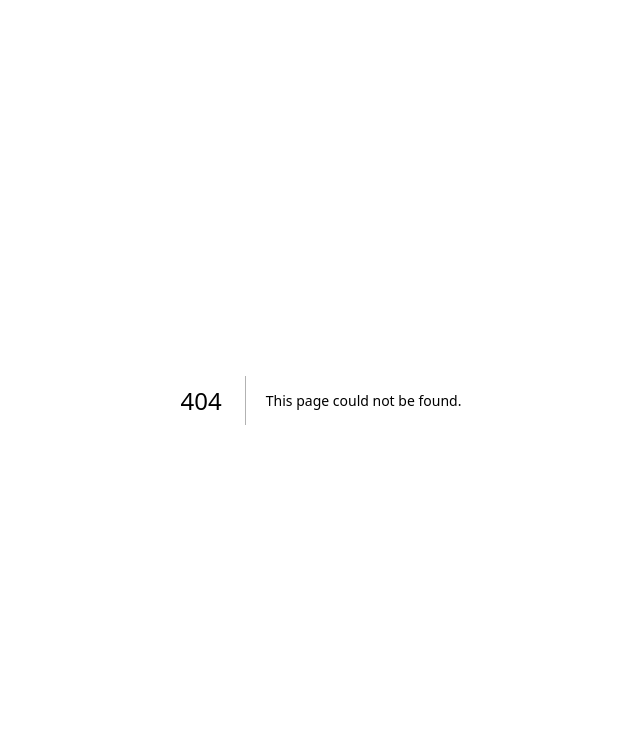
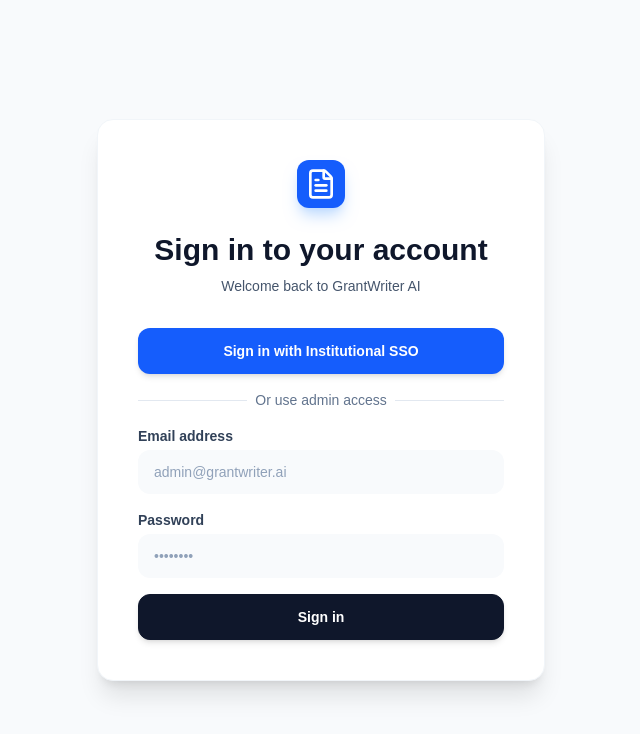
Before and after one commit to Jousserwa/grantwriter-ai, a Next.js app: page /auth/signin in a window 1280 px wide. Before the commit this address had no page. Shown: the top 734 px of the page, without its empty margins (319-959 px from the left). Built offline with nearby package versions, Linux system fonts and the light colour scheme; no server answers.

Commit message:
feat: implement and enable custom sign-in page at /auth/signin

```diff
--- /dev/null
+++ b/src/app/auth/signin/page.tsx
@@ -0,0 +1,87 @@
+import { signIn } from "@/auth";
+import { FileText } from "lucide-react";
+
+export default function SignInPage() {
+  return (
+    <div className="flex min-h-screen items-center justify-center bg-slate-50 px-4 py-12 sm:px-6 lg:px-8">
+      <div className="w-full max-w-md space-y-8 rounded-2xl bg-white p-10 shadow-xl border border-slate-100">
+        <div className="text-center">
+          <div className="mx-auto flex h-12 w-12 items-center justify-center rounded-xl bg-blue-600 shadow-lg shadow-blue-200">
+            <FileText className="h-8 w-8 text-white" />
+          </div>
+          <h2 className="mt-6 text-3xl font-extrabold text-slate-900">Sign in to your account</h2>
+          <p className="mt-2 text-sm text-slate-600">
+            Welcome back to GrantWriter AI
+          </p>
+        </div>
+
+        <div className="mt-8 space-y-4">
+          <form
+            action={async () => {
+              "use server";
+              await signIn("institutional-sso", { redirectTo: "/dashboard" });
+            }}
+          >
+            <button
+              type="submit"
+              className="group relative flex w-full justify-center rounded-xl border border-transparent bg-blue-600 py-3 px-4 text-sm font-bold text-white hover:bg-blue-700 focus:outline-none focus:ring-2 focus:ring-blue-500 focus:ring-offset-2 transition-all shadow-md active:scale-[0.98]"
+            >
+              Sign in with Institutional SSO
+            </button>
+          </form>
+
+          <div className="relative">
+            <div className="absolute inset-0 flex items-center">
+              <div className="w-full border-t border-slate-200"></div>
+            </div>
+            <div className="relative flex justify-center text-sm">
+              <span className="bg-white px-2 text-slate-500 font-medium">Or use admin access</span>
+            </div>
+          </div>
+
+          <form
+            action={async (formData) => {
+              "use server";
+              const email = formData.get("email") as string;
+              const password = formData.get("password") as string;
+              try {
+                await signIn("credentials", { email, password, redirectTo: "/dashboard" });
+              } catch (error) {
+                // Next.js redirect throws an error, which is expected behavior
+                throw error;
+              }
+            }}
+            className="space-y-4"
+          >
+            <div>
+              <label className="block text-sm font-bold text-slate-700 mb-1">Email address</label>
+              <input
+                name="email"
+                type="email"
+                required
+                className="block w-full rounded-xl border-slate-200 bg-slate-50 px-4 py-3 text-slate-900 placeholder-slate-400 focus:border-blue-500 focus:ring-blue-500 sm:text-sm transition-all"
+                placeholder="admin@grantwriter.ai"
+              />
+            </div>
+            <div>
+              <label className="block text-sm font-bold text-slate-700 mb-1">Password</label>
+              <input
+                name="password"
+                type="password"
+                required
+                className="block w-full rounded-xl border-slate-200 bg-slate-50 px-4 py-3 text-slate-900 placeholder-slate-400 focus:border-blue-500 focus:ring-blue-500 sm:text-sm transition-all"
+                placeholder="••••••••"
+              />
+            </div>
+            <button
+              type="submit"
+              className="flex w-full justify-center rounded-xl border border-slate-900 bg-slate-900 py-3 px-4 text-sm font-bold text-white hover:bg-slate-800 transition-all shadow-md active:scale-[0.98]"
+            >
+              Sign in
+            </button>
+          </form>
+        </div>
+      </div>
+    </div>
+  );
+}
--- a/src/app/dashboard/editor/page.tsx
+++ b/src/app/dashboard/editor/page.tsx
@@ -5,7 +5,7 @@
 export default async function EditorRedirectPage() {
   const session = await auth();
   if (!session?.user?.id) {
-    redirect("/api/auth/signin");
+    redirect("/auth/signin");
   }
 
   const user = await prisma.user.findUnique({
--- a/src/app/dashboard/team/page.tsx
+++ b/src/app/dashboard/team/page.tsx
@@ -6,7 +6,7 @@
 export default async function TeamPage() {
   const session = await auth();
   if (!session?.user?.id) {
-    redirect("/api/auth/signin");
+    redirect("/auth/signin");
   }
 
   const user = await prisma.user.findUnique({
--- a/src/app/page.tsx
+++ b/src/app/page.tsx
@@ -40,7 +40,7 @@
               <a href="#pricing" className="hover:text-blue-600 transition-colors">Pricing</a>
             </nav>
             <div className="flex items-center gap-5">
-              <Link href="/api/auth/signin" className="hidden sm:block text-sm font-bold text-slate-600 hover:text-slate-900 transition-colors">
+              <Link href="/auth/signin" className="hidden sm:block text-sm font-bold text-slate-600 hover:text-slate-900 transition-colors">
                 Sign In
               </Link>
               <Link href="/dashboard" className="inline-flex items-center justify-center px-6 py-3 border border-transparent text-sm font-bold rounded-xl text-white bg-slate-900 hover:bg-slate-800 transition-all shadow-md active:scale-95">
```
